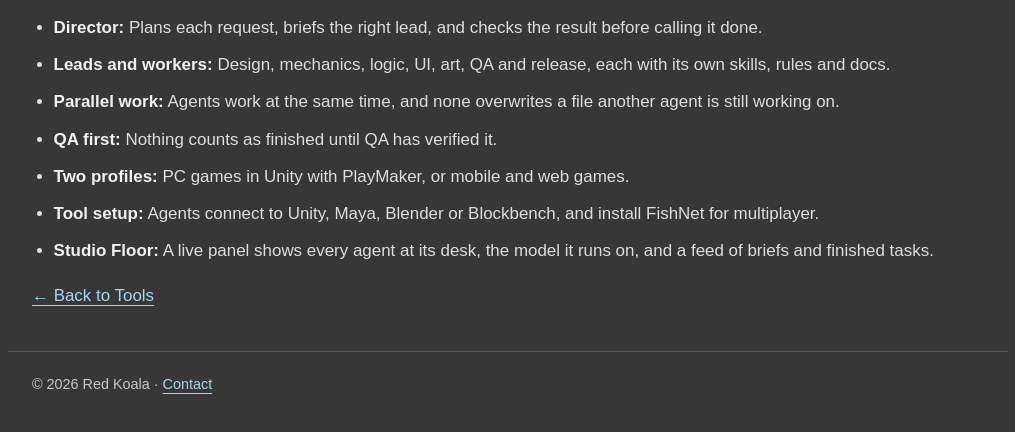
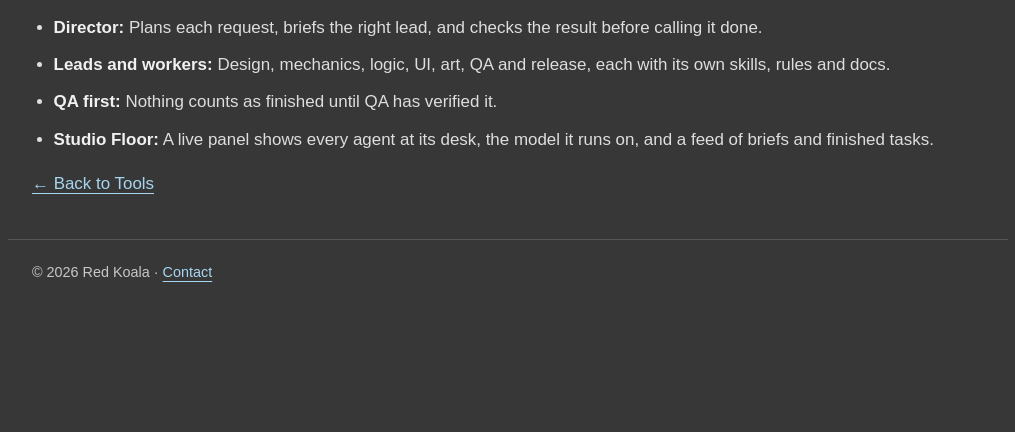
Before and after one commit to ardangn/ardangn.github.io, a plain HTML site: page studio-builder/index.html in a window 1280 px wide. Shown: the part 763-1195 px from the top of the page, without its empty margins (132-1147 px from the left). After the commit the page ends 1083 px from the top, so only its background shows below. Drawn offline with Linux system fonts and the light colour scheme.

Commit message:
Studio Builder page: drop three feature points
Co-Authored-By: Claude Opus 5.5 <noreply@anthropic.com>

```diff
--- a/studio-builder/index.html
+++ b/studio-builder/index.html
@@ -47,10 +47,7 @@ footer{border-top:1px solid #565656;color:#c7c7c7;font-size:.9rem;padding-bottom
 <ul class="features">
 <li><strong>Director:</strong> Plans each request, briefs the right lead, and checks the result before calling it done.</li>
 <li><strong>Leads and workers:</strong> Design, mechanics, logic, UI, art, QA and release, each with its own skills, rules and docs.</li>
-<li><strong>Parallel work:</strong> Agents work at the same time, and none overwrites a file another agent is still working on.</li>
 <li><strong>QA first:</strong> Nothing counts as finished until QA has verified it.</li>
-<li><strong>Two profiles:</strong> PC games in Unity with PlayMaker, or mobile and web games.</li>
-<li><strong>Tool setup:</strong> Agents connect to Unity, Maya, Blender or Blockbench, and install FishNet for multiplayer.</li>
 <li><strong>Studio Floor:</strong> A live panel shows every agent at its desk, the model it runs on, and a feed of briefs and finished tasks.</li>
 </ul>
 </section>
```
